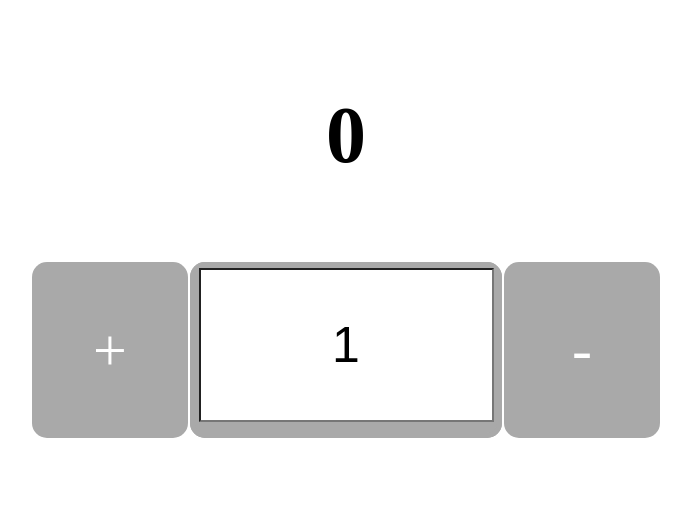
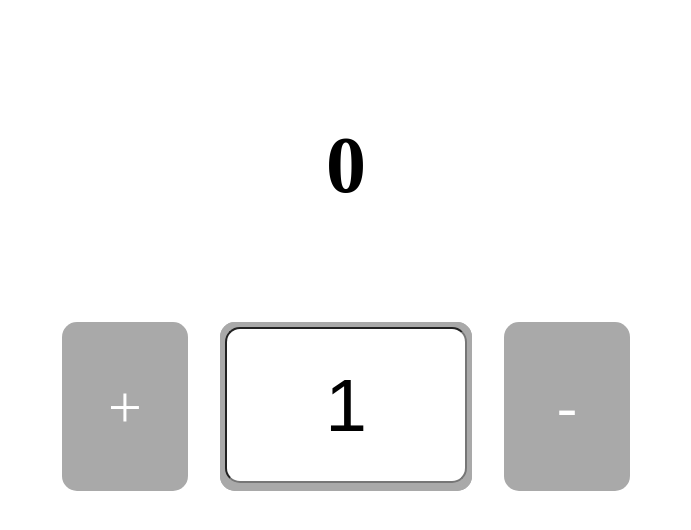
Before and after one commit to humblefeet/project-1-assessment, a plain HTML site: page index.html in a window 1280 px wide. Shown: the whole page, without its empty margins (294-985 px from the left). Drawn offline with Linux system fonts and the light colour scheme.

Commit message:
Fixed css layout

```diff
--- a/css/main.css
+++ b/css/main.css
@@ -1,6 +1,8 @@
 table{
     width: 50%;
     margin: 0 auto;
+    border-spacing: 2em;
+    border-collapse: separate;
 }
 
 tr{
@@ -16,9 +18,9 @@ td,tr{
 }
 .bottom{
     background-color: rgb(169,169,169);
-    height: 150px;
+    height: 120px;
     border-radius: 10px;
-    line-height: 150px;
+    line-height: 120px;
 }
 .buttons{
     width: 25%;
@@ -35,22 +37,25 @@ td,tr{
 .center{
     border-radius:15px;
     border: 5px rgb(169,169,169) solid;
-    padding: auto;
+    padding: 0;
+    margin: 0 20px;
 }
 #answer{
     text-align: center;
     font-size: 80px;
     font-weight: 600;
     line-height: 3em;
+    border: none;
 }
 #number{
-    line-height: 150px;
+    line-height: 152px;
     outline-style: none;
-    font-size: 50px;
+    font-size: 75px;
     font-weight: 500;
     text-align: center;
     margin: 0 auto;
+    border-radius: 15px;
     background-color: white;
     padding: 0;
-    width: 97%;
+    width: 98%;
 }
--- a/index.html
+++ b/index.html
@@ -12,7 +12,7 @@
     <table>
         <tr class="top">
             <td></td>
-            <td id="answer">0</td>
+            <td id="answer" class="center">0</td>
             <td></td>
         </tr>
         <tr class="bottom">
```
